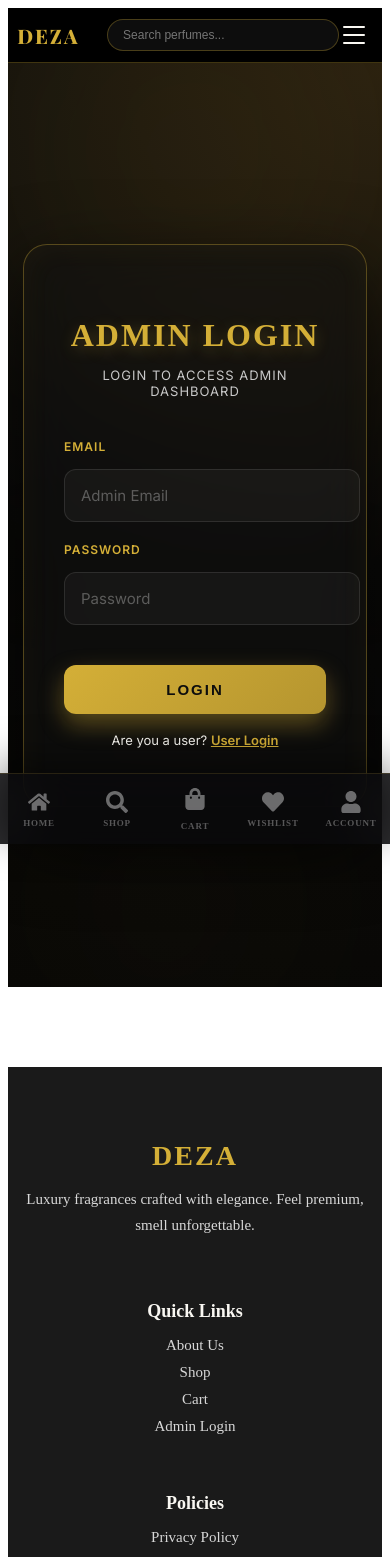
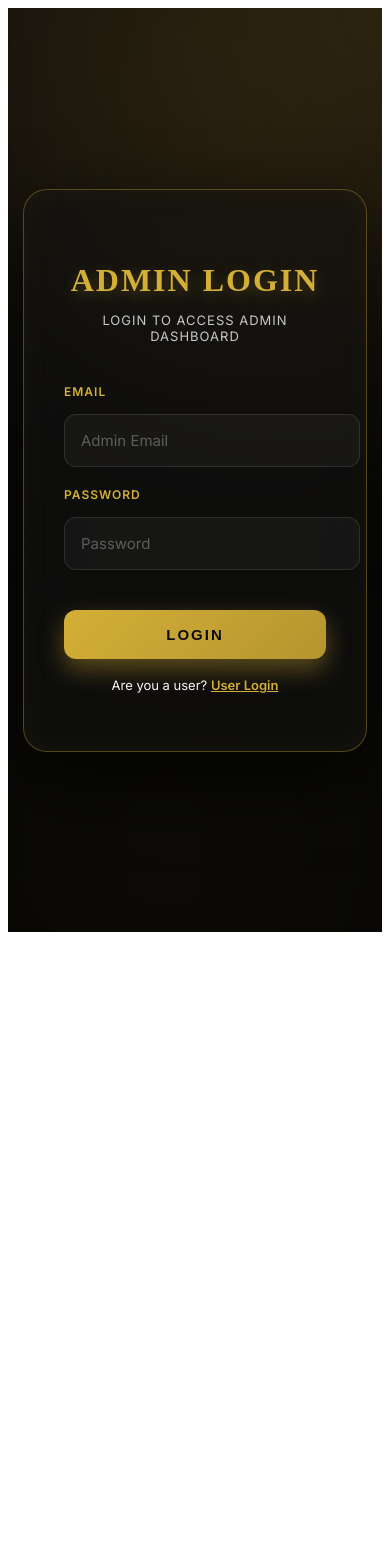
Before and after one commit to TruptiSharma-tech/deza-ecommerce, a React (Vite) app: page /admin-login in a window 390 px wide. Shown: the top 1557 px of the page. After the commit the page ends 1020 px from the top, so only its background shows below. Built offline with nearby package versions, Linux system fonts and the light colour scheme; no server answers; a web font is replaced by a local one.

Commit message:
Hide regular navigation bars on Admin layout to fix mobile view

```diff
--- a/src/App.jsx
+++ b/src/App.jsx
@@ -50,6 +50,7 @@ const LoadingScreen = () => (
 
 export default function App() {
   const location = useLocation();
+  const isAdminRoute = location.pathname.startsWith("/admin");
 
   return (
     <>
@@ -81,7 +82,7 @@ export default function App() {
         }}
       />
       <ScrollToTop />
-      <Navbar />
+      {!isAdminRoute && <Navbar />}
 
       <Suspense fallback={<LoadingScreen />}>
         <AnimatePresence mode="wait">
@@ -137,9 +138,13 @@ export default function App() {
         </AnimatePresence>
       </Suspense>
 
-      <Footer />
-      <MobileBottomNav />
-      <AccountSidebar />
+      {!isAdminRoute && (
+        <>
+          <Footer />
+          <MobileBottomNav />
+          <AccountSidebar />
+        </>
+      )}
     </>
   );
 }
```
